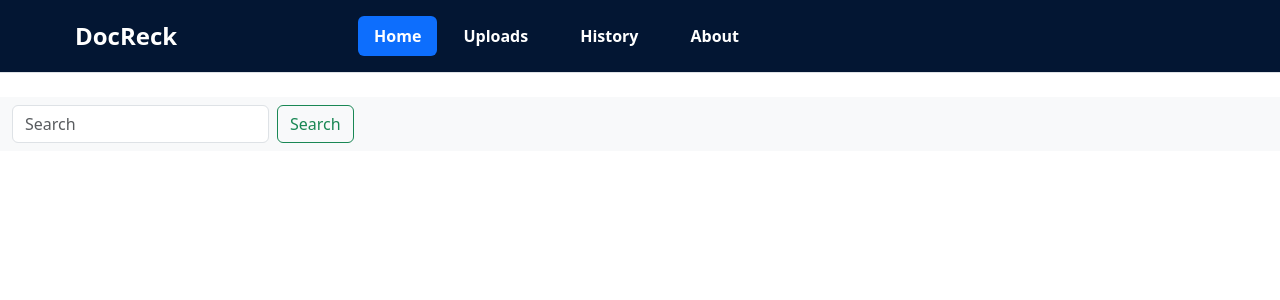
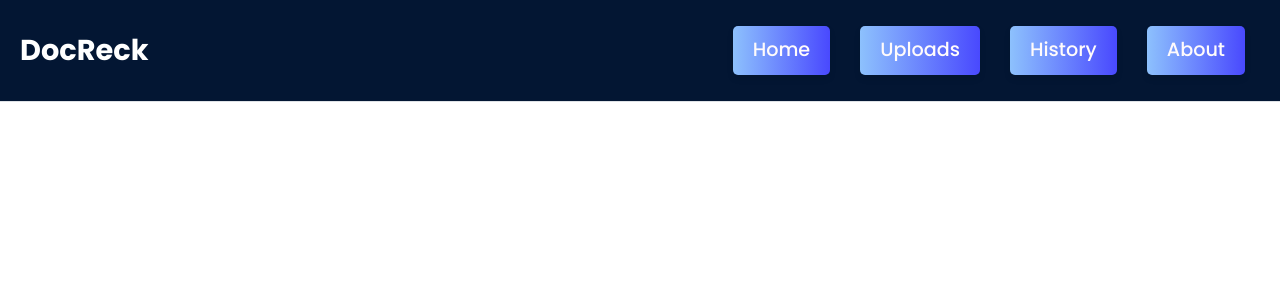
Before and after one commit to YogeshK-Tech/DockReck-Classifi, a React (Vite) app in the folder Dockreck-frontend/Dockreck/: page /library in a window 1280 px wide. Shown: the top 300 px of the page. Built offline with nearby package versions, Linux system fonts and the light colour scheme.

Commit message:
updated navbar

```diff
--- a/Dockreck-frontend/Dockreck/src/components/NavBar.jsx
+++ b/Dockreck-frontend/Dockreck/src/components/NavBar.jsx
@@ -1,7 +1,13 @@
-
+import { useState } from "react";
 import styles from "../styles/NavBar.module.css"; // Import the CSS Module
 
 const NavBar = () => {
+  const [isMobileMenuOpen, setIsMobileMenuOpen] = useState(false);
+
+  const toggleMobileMenu = () => {
+    setIsMobileMenuOpen(!isMobileMenuOpen);
+  };
+
   return (
     <div>
       <header
@@ -11,31 +17,39 @@ const NavBar = () => {
           href="/"
           className={`d-flex align-items-center mb-3 mb-md-0 me-md-auto text-decoration-none ${styles.logo}`}
         >
-          <span className="fs-4">DocReck</span>
+          <span className={styles.logoText}>DocReck</span>
         </a>
 
-        <ul className={`nav nav-pills ${styles.nav}`}>
-          <li className="nav-item">
-            <a
-              href="#"
-              className={`nav-link active ${styles.navLinkActive}`}
-              aria-current="page"
-            >
+        <button
+          className={styles.toggleButton}
+          onClick={toggleMobileMenu}
+          aria-label="Toggle navigation"
+        >
+          ☰
+        </button>
+
+        <ul
+          className={`${styles.nav} ${
+            isMobileMenuOpen ? styles.navOpen : ""
+          }`}
+        >
+          <li className={`nav-item ${styles.navItem}`}>
+            <a href="#" className={styles.navLink}>
               Home
             </a>
           </li>
-          <li className="nav-item">
-            <a href="#" className={`nav-link ${styles.navLink}`}>
+          <li className={`nav-item ${styles.navItem}`}>
+            <a href="#" className={styles.navLink}>
               Uploads
             </a>
           </li>
-          <li className="nav-item">
-            <a href="#" className={`nav-link ${styles.navLink}`}>
+          <li className={`nav-item ${styles.navItem}`}>
+            <a href="#" className={styles.navLink}>
               History
             </a>
           </li>
-          <li className="nav-item">
-            <a href="#" className={`nav-link ${styles.navLink}`}>
+          <li className={`nav-item ${styles.navItem}`}>
+            <a href="#" className={styles.navLink}>
               About
             </a>
           </li>
--- a/Dockreck-frontend/Dockreck/src/styles/CategoryComp.module.css
+++ b/Dockreck-frontend/Dockreck/src/styles/CategoryComp.module.css
@@ -8,6 +8,7 @@
   background-color: #f8f9fa;
   max-width: fit-content;
   box-shadow: 0 4px 8px rgba(0, 0, 0, 0.1);
+
 }
 .listContainer h2 {
   font-size: 22px;
--- a/Dockreck-frontend/Dockreck/src/styles/MainComp.module.css
+++ b/Dockreck-frontend/Dockreck/src/styles/MainComp.module.css
@@ -8,9 +8,9 @@
 
 /* Main container styling */
 .container {
-  padding: 20px;
+  padding: 30px;
   background-color: #ffffff; /* Light gray background */
-  height: 100vh; /* Full viewport height */
+  height: 110vh; /* Full viewport height */
   display: flex;
   justify-content: top;
   text-align: center;
@@ -18,6 +18,7 @@
   font-family: "Poppins", sans-serif; /* Use Poppins font */
   position: relative;
   overflow: hidden;
+  scroll-behavior: smooth;
 }
 
 /* Image styling */
--- a/Dockreck-frontend/Dockreck/src/styles/NavBar.module.css
+++ b/Dockreck-frontend/Dockreck/src/styles/NavBar.module.css
@@ -1,52 +1,112 @@
-/* NavBar.module.css */
 @import url("https://fonts.googleapis.com/css2?family=Poppins:wght@400;500;600;700&display=swap");
+
 /* General navbar styling */
 .header {
-  background-color: #031633; /* Black background */
-  padding: 15px;
+  background-color: #031633;
+  padding: 15px 20px;
+  font-family: "Poppins", sans-serif;
+  display: flex;
+  align-items: center;
+  position: relative;
+  justify-content: space-between; /* Ensure proper alignment for items */
+  position: fixed;
+  width: 100%;
+  z-index: 1000;
+
 }
 
-/* Anchor tag (link) styling inside navbar */
-.header a {
-  color: #fff; /* White text */
-  text-decoration: none;
-  font-weight: 800;
+/* Logo styling */
+.logoText {
+  color: #fff;
+  font-size: 1.8rem;
+  font-weight: bold;
 }
 
-/* Default nav link styling */
-.navLink {
-  color: #ddd; /* Light gray for non-active links */
-  margin: 0 10px; /* Add spacing between buttons */
-  padding: 10px 15px; /* Add padding to make buttons larger */
-  transition: all 0.3s ease; /* Smooth hover effect */
+/* Toggle button for mobile view */
+.toggleButton {
+  display: none;
+  background: none;
+  border: none;
+  color: #fff;
+  font-size: 1.8rem;
+  cursor: pointer;
+  position: absolute;
+  right: 20px; /* Align it to the rightmost */
 }
 
-/* Hover effect for nav links */
-.navLink:hover {
-  color: #fff; /* Change to white on hover */
-  background-color: #333; /* Dark gray background on hover */
-  border-radius: 5px;
+/* Navigation container */
+.nav {
+  display: flex;
+  justify-content: center;
+  align-items: center;
+  list-style: none;
+  margin: 0;
+  padding: 0;
+
 }
 
-/* Center the nav pills */
-.nav {
+.navOpen {
   display: flex;
-  justify-content: center; /* Center the buttons horizontally */
-  align-items: center; /* Vertically center the buttons */
-  margin-right: 500px;
+  flex-direction: column;
+  position: absolute;
+  top: 100%;
+  left: 0;
+  width: 100%;
+  background-color: #031633;
+  z-index: 100;
+  padding: 10px 0;
 }
 
-/* Logo (if any) */
-.logo {
-  color: #fff; /* Ensure logo text is visible */
-  margin-right: auto; /* Keep logo to the left */
-  margin-left: 60px;
+/* Nav items styling */
+.navItem {
+  margin: 10px 15px;
 }
 
-/* NavBar.module.css */
+.navLink {
+  color: #fffbfb;
+  font-size: 1.2rem;
+  font-weight: 500;
+  padding: 10px 20px;
+  text-decoration: none;
+  transition: 0.3s ease;
+  border-radius: 5px;
+  background: linear-gradient(90deg, rgb(141, 193, 253), #4949fe);
+  display: inline-block;
+  box-shadow: 0px 4px 6px rgba(0, 0, 0, 0.1);
 
-.navlinkActive {
-  background-color: #0d6efd; /* Active background color */
-  border-radius: 5px;
-  color: white;
+
 }
+
+.navLink:hover {
+  transform: translateY(-2px);
+  background: linear-gradient(90deg, #ffc107, #ff6f61);
+  color: #fff;
+}
+
+/* Responsive styling */
+@media (max-width: 768px) {
+  .toggleButton {
+    display: block; /* Make toggle button visible */
+  }
+
+  .nav {
+    display: none;
+    flex-direction: column;
+    width: 100%;
+    text-align: center;
+  }
+
+  .navOpen {
+    display: flex;
+  }
+}
+
+@media (min-width: 769px) {
+  .nav {
+    display: flex !important;
+  }
+
+  .toggleButton {
+    display: none;
+  }
+}
```
